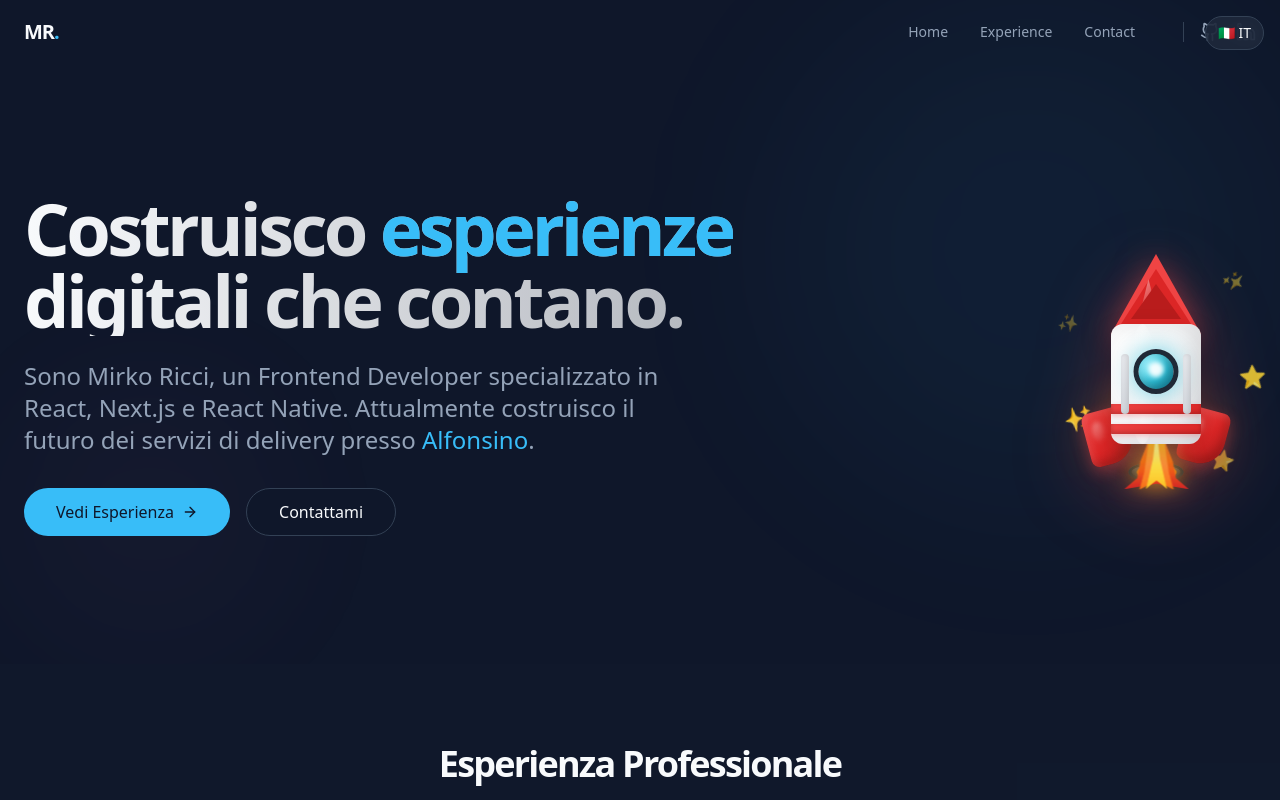
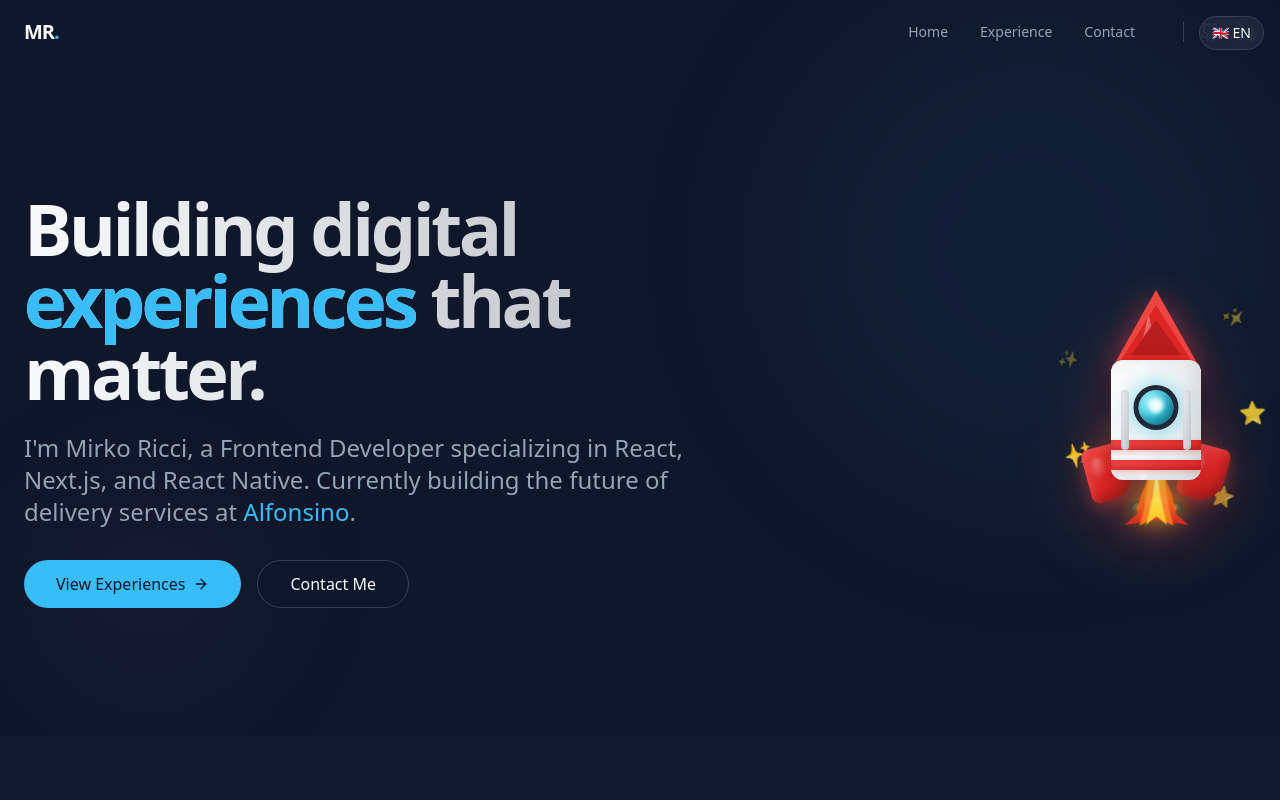
Before and after one commit to mirkoricci94/MRPortfolio, a Next.js app: page / in a window 1280 px wide. Shown: the top 800 px of the page. Built offline with nearby package versions, Linux system fonts and the light colour scheme.

Commit message:
replaced github url

```diff
--- a/src/components/Footer.tsx
+++ b/src/components/Footer.tsx
@@ -16,7 +16,7 @@ export function Footer() {
           </div>
 
           <div className="flex items-center gap-6">
-            <Link href="https://github.com" target="_blank" className="text-muted-foreground hover:text-primary transition-colors">
+            <Link href="https://github.com/mirkoricci94" target="_blank" className="text-muted-foreground hover:text-primary transition-colors">
               <Github className="w-5 h-5" />
               <span className="sr-only">GitHub</span>
             </Link>
--- a/src/components/Header.tsx
+++ b/src/components/Header.tsx
@@ -53,7 +53,7 @@ export function Header() {
               </Link>
             ))}
             <div className="flex items-center gap-4 ml-4 border-l border-border pl-4">
-              <Link href="https://github.com" target="_blank" className="text-muted-foreground hover:text-primary transition-colors">
+              <Link href="https://github.com/mirkoricci94" target="_blank" className="text-muted-foreground hover:text-primary transition-colors">
                 <Github className="w-5 h-5" />
               </Link>
               <Link href="https://www.linkedin.com/in/mirko-ricci-032935165/" target="_blank" className="text-muted-foreground hover:text-primary transition-colors">
@@ -87,7 +87,7 @@ export function Header() {
               </Link>
             ))}
              <div className="flex items-center gap-6 mt-4 pt-4 border-t border-border">
-              <Link href="https://github.com" target="_blank" className="text-muted-foreground hover:text-primary transition-colors">
+              <Link href="https://github.com/mirkoricci94" target="_blank" className="text-muted-foreground hover:text-primary transition-colors">
                 <Github className="w-6 h-6" />
               </Link>
               <Link href="https://www.linkedin.com/in/mirko-ricci-032935165/" target="_blank" className="text-muted-foreground hover:text-primary transition-colors">
--- a/src/context/LanguageContext.tsx
+++ b/src/context/LanguageContext.tsx
@@ -13,7 +13,7 @@ interface LanguageContextType {
 const LanguageContext = createContext<LanguageContextType | undefined>(undefined);
 
 export function LanguageProvider({ children }: { children: ReactNode }) {
-  const [language, setLanguage] = useState<Language>('it');
+  const [language, setLanguage] = useState<Language>('en');
   const [mounted, setMounted] = useState(false);
 
   useEffect(() => {
```
